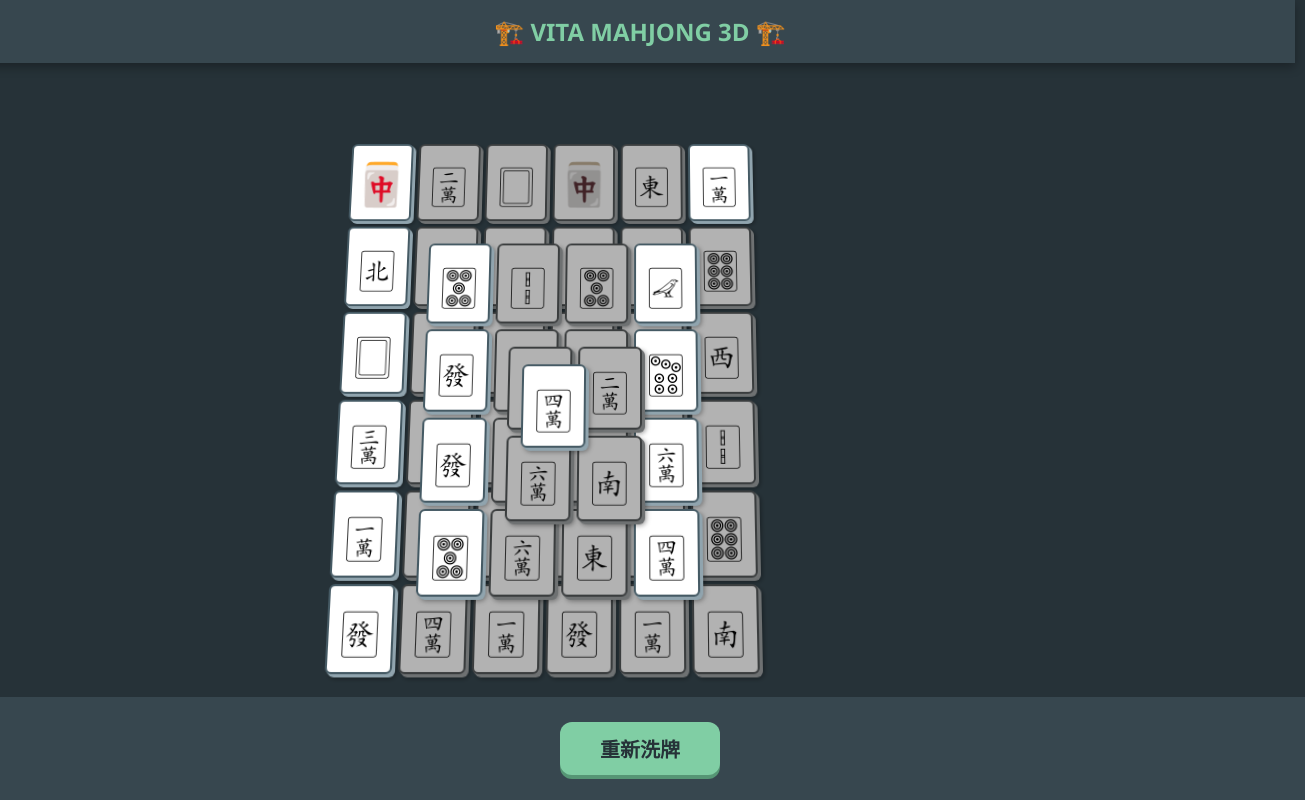
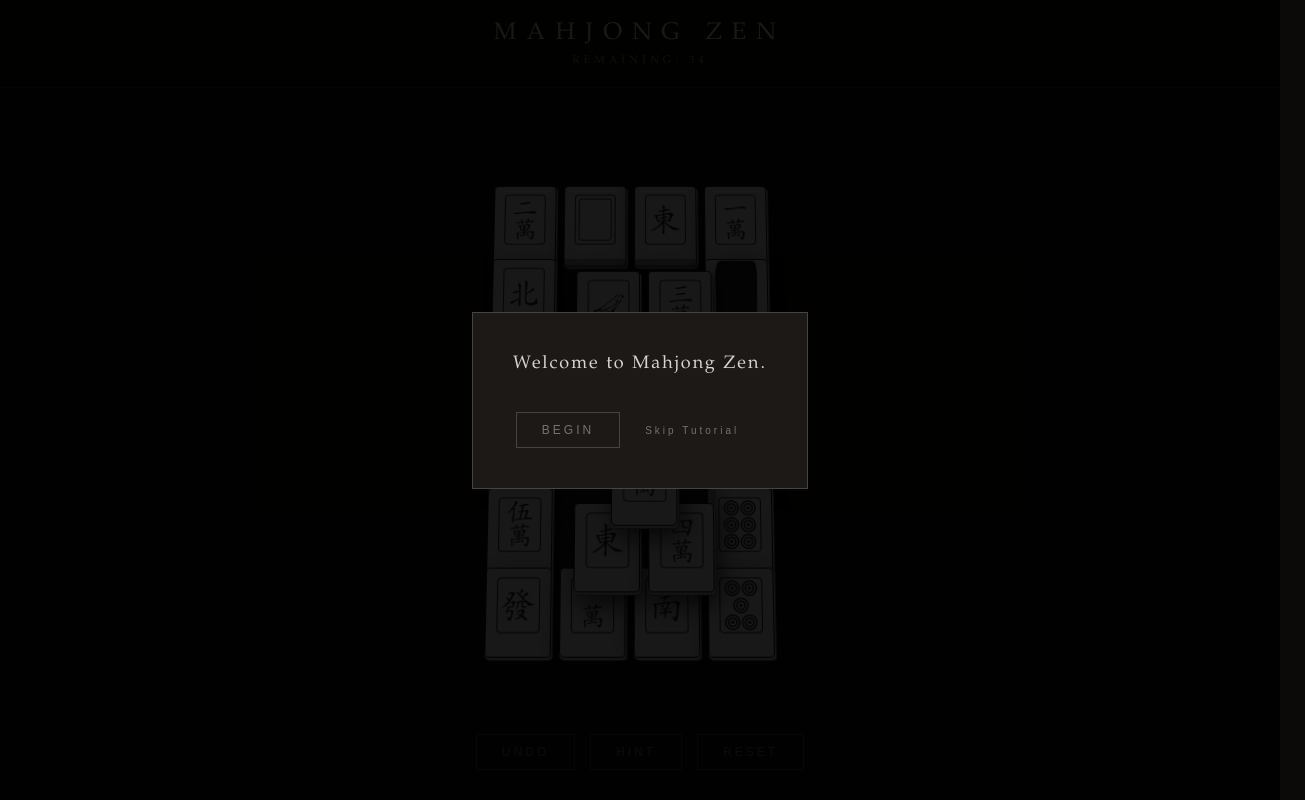
Before and after one commit to cloude2970-design/Amazing, a website: page index.html in a window 1280 px wide. Shown: the whole page, 1305 px wide, since content can reach past the window. Drawn offline with Linux system fonts and the light colour scheme.

Commit message:
feat: add Zen Master success overlay and sound

```diff
--- a/index.html
+++ b/index.html
@@ -1,280 +1,160 @@
 <!DOCTYPE html>
-<html lang="zh-CN">
+<html lang="en">
 <head>
     <meta charset="UTF-8">
     <meta name="viewport" content="width=device-width, initial-scale=1.0, maximum-scale=1.0, user-scalable=no">
-    <title>Vita Mahjong Web - 🏗️ 挖机制作</title>
+    <title>MAHJONG ZEN</title>
     <style>
-        :root {
-            --tile-width: 60px;
-            --tile-height: 80px;
-            --tile-depth: 5px; /* 3D 厚度 */
-            --bg-color: #263238; /* 更深的背景，突出白色瓷砖 */
-            --tile-bg: #ffffff;
-            --tile-shadow: #cfd8dc;
-            --highlight-color: #ffee58;
-            --locked-filter: grayscale(0.8) brightness(0.7);
-        }
-
-        body {
-            margin: 0;
-            padding: 0;
-            background-color: var(--bg-color);
-            font-family: 'Segoe UI', sans-serif;
-            display: flex;
-            flex-direction: column;
-            align-items: center;
-            height: 100vh;
-            overflow: hidden;
-            touch-action: manipulation;
-        }
-
-        #game-header {
-            width: 100%;
-            padding: 15px;
-            text-align: center;
-            background: #37474f;
-            color: #80cea4;
-            font-size: 24px;
-            font-weight: 900;
-            box-shadow: 0 4px 10px rgba(0,0,0,0.3);
-            z-index: 1000;
-        }
-
-        #game-container {
-            position: relative;
-            flex-grow: 1;
-            width: 100%;
-            display: flex;
-            justify-content: center;
-            align-items: center;
-            perspective: 1000px;
-        }
-
-        #board {
-            position: relative;
-            width: 600px;
-            height: 500px;
-            transform: rotateX(10deg); /* 微微倾斜增加3D感 */
-        }
-
-        .tile {
-            position: absolute;
-            width: var(--tile-width);
-            height: var(--tile-height);
-            background-color: var(--tile-bg);
-            border: 2px solid #455a64;
-            border-radius: 6px;
-            /* 3D 侧边效果 */
-            box-shadow:
-                1px 1px 0 #90a4ae,
-                2px 2px 0 #90a4ae,
-                3px 3px 0 #90a4ae,
-                4px 4px 5px rgba(0,0,0,0.4);
-            display: flex;
-            justify-content: center;
-            align-items: center;
-            font-size: 45px;
-            cursor: pointer;
-            user-select: none;
-            transition: all 0.1s ease;
-        }
-
-        .tile.selected {
-            background-color: var(--highlight-color);
-            transform: translate(-2px, -4px);
-            box-shadow: 4px 6px 12px rgba(255, 235, 59, 0.5);
-            z-index: 999 !important;
-        }
-
-        .tile.locked {
-            filter: var(--locked-filter);
-            cursor: not-allowed;
-        }
-
-        #controls {
-            padding: 25px;
-            display: flex;
-            gap: 20px;
-            background: #37474f;
-            width: 100%;
-            justify-content: center;
-        }
-
-        button {
-            padding: 12px 40px;
-            font-size: 20px;
-            font-weight: bold;
-            border: none;
-            border-radius: 12px;
-            background: #80cea4;
-            color: #263238;
-            cursor: pointer;
-            box-shadow: 0 4px 0 #569675;
-        }
-
-        button:active {
-            transform: translateY(2px);
-            box-shadow: 0 2px 0 #569675;
-        }
+        :root { --t-w: 62px; --t-h: 84px; --zen-bg: #0c0a09; --ivory: #f5f5f4; --gold: #d97706; }
+        body { margin: 0; background: var(--zen-bg); font-family: "Palatino", serif; display: flex; flex-direction: column; height: 100vh; overflow: hidden; color: #a8a29e; }
+        header { padding: 20px; text-align: center; border-bottom: 1px solid #292524; background: rgba(0,0,0,0.4); }
+        .zen-title { font-size: 24px; font-weight: 200; letter-spacing: 10px; color: #fafaf9; }
+        #game-area { position: relative; flex-grow: 1; display: flex; justify-content: center; align-items: center; perspective: 1200px; }
+        #board { position: relative; width: 400px; height: 500px; transform: rotateX(10deg); transform-style: preserve-3d; }
+        .tile { position: absolute; width: var(--t-w); height: var(--t-h); background: var(--ivory); border-radius: 4px; display: flex; justify-content: center; align-items: center; cursor: pointer; border: 1.5px solid #1c1917; box-shadow: 0 1px 0 #d6d3d1, 1px 2px 0 #d6d3d1, 2px 3px 0 #78716c, 4px 10px 25px rgba(0,0,0,0.8); transition: all 0.3s ease; }
+        .tile .symbol { font-size: 56px; line-height: 0; user-select: none; filter: grayscale(1) brightness(0) contrast(1000%); opacity: 0.85; transform: translateY(-4px); display: inline-block; }
+        .tile.selected { background: #fff; transform: translateZ(30px) scale(1.05); box-shadow: 0 20px 50px rgba(217,119,6,0.3); border-color: var(--gold); }
+        .tile.locked { filter: contrast(0.5) brightness(0.2); cursor: not-allowed; opacity: 0.4; }
+        .tile.hint { outline: 4px solid var(--gold); animation: pulse 1s infinite; }
+        @keyframes pulse { 50% { opacity: 0.5; } }
+        #onboarding-overlay { position: fixed; top: 0; left: 0; width: 100%; height: 100%; background: rgba(0,0,0,0.9); z-index: 2000; display: none; flex-direction: column; justify-content: center; align-items: center; text-align: center; }
+        .step-box { max-width: 320px; padding: 40px; border: 1px solid #444; background: #1c1917; }
+        .step-text { font-size: 18px; margin-bottom: 30px; letter-spacing: 2px; color: #d6d3d1; }
+        .pulse-target { z-index: 2001 !important; box-shadow: 0 0 30px #fff !important; pointer-events: auto !important; }
+        footer { padding: 30px; display: flex; justify-content: center; gap: 15px; }
+        .zen-btn { padding: 10px 25px; background: transparent; border: 1px solid #444; color: #78716c; font-size: 12px; letter-spacing: 3px; cursor: pointer; transition: 0.3s; }
+        .zen-btn:hover { color: #fafaf9; border-color: #a8a29e; }
+        @keyframes fadeIn { from { opacity: 0; } to { opacity: 1; } }
     </style>
 </head>
 <body>
-    <div id="game-header">🏗️ VITA MAHJONG 3D 🏗️</div>
-    <div id="game-container">
-        <div id="board"></div>
-    </div>
-    <div id="controls">
-        <button onclick="initGame()">重新洗牌</button>
-    </div>
+    <div id="onboarding-overlay"><div class="step-box"><div id="step-msg" class="step-text">Welcome to Mahjong Zen.</div><button class="zen-btn" id="next-step">BEGIN</button><button class="zen-btn" style="border:none;font-size:10px;margin-top:10px" onclick="skipAll()">Skip Tutorial</button></div></div>
+    <header><div class="zen-title">MAHJONG ZEN</div><div style="font-size: 11px; letter-spacing: 4px; margin-top:5px;">REMAINING: <span id="count">0</span></div></header>
+    <div id="game-area"><div id="board"></div></div>
+    <footer><button class="zen-btn" onclick="undo()">UNDO</button><button class="zen-btn" onclick="showHint()">HINT</button><button class="zen-btn" onclick="init()">RESET</button></footer>
+    <script>
+        const board = document.getElementById('board'); const countEl = document.getElementById('count');
+        const overlay = document.getElementById('onboarding-overlay'); const stepMsg = document.getElementById('step-msg');
+        const mahjongs = ['🀄','🀅','🀆','🀇','🀈','🀉','🀊','🀋','🀌','🀝','🀞','🀟','🀀','🀁','🀂','🀃','🀐','🀑','🀒','🀓','🀔','🀕','🀖','🀗','🀙','🀚','🀛'];
+        let selected = null; let all = []; let history = []; let step = 0; let audioCtx = null;
 
-    <script>
-        const board = document.getElementById('board');
-        const tilesData = ['🀄', '🀅', '🀆', '🀇', '🀈', '🀉', '🀊', '🀋', '🀌', '🀝', '🀞', '🀟', '🀀', '🀁', '🀂', '🀃', '🀐', '🀑'];
-        let selectedTile = null;
-        let allTiles = [];
+        function initAudio() { if(!audioCtx) audioCtx = new(window.AudioContext||window.webkitAudioContext)(); }
+        function playZenSound(f, type="sine", d=0.5, v=0.02) {
+            initAudio(); const o = audioCtx.createOscillator(); const g = audioCtx.createGain();
+            o.type = type; o.frequency.setValueAtTime(f, audioCtx.currentTime);
+            g.gain.setValueAtTime(v, audioCtx.currentTime);
+            g.gain.exponentialRampToValueAtTime(0.0001, audioCtx.currentTime + d);
+            o.connect(g); g.connect(audioCtx.destination);
+            o.start(); o.stop(audioCtx.currentTime + d);
+        }
 
-        // 3D 布局定义 [row, col, layer]
-        // 这是一个简化的金字塔布局
-        function getLayout() {
-            const layout = [];
-            // Layer 0 (Bottom): 6x6
-            for(let r=0; r<6; r++) {
-                for(let c=0; c<6; c++) {
-                    layout.push({r, c, l: 0});
+        function isLocked(t) {
+            const {r,c,l} = t.dataset;
+            const up = all.some(o => o.dataset.l > l && Math.abs(o.dataset.r-r)<0.7 && Math.abs(o.dataset.c-c)<0.7);
+            if(up) return true;
+            const left = all.some(o => o.dataset.l == l && Math.abs(o.dataset.r-r)<0.5 && o.dataset.c < c && o.dataset.c > c-1.1);
+            const right = all.some(o => o.dataset.l == l && Math.abs(o.dataset.r-r)<0.5 && o.dataset.c > c && o.dataset.c < c+1.1);
+            return left && right;
+        }
+
+        function hasAvailableMoves() {
+            const free = all.filter(t => !isLocked(t));
+            for(let i=0; i<free.length; i++) {
+                for(let j=i+1; j<free.length; j++) {
+                    if(free[i].dataset.v === free[j].dataset.v) return true;
                 }
             }
-            // Layer 1: 4x4 (centered)
-            for(let r=1; r<5; r++) {
-                for(let c=1; c<5; c++) {
-                    layout.push({r: r+0.2, c: c+0.2, l: 1});
-                }
-            }
-            // Layer 2: 2x2
-            for(let r=2; r<4; r++) {
-                for(let c=2; c<4; c++) {
-                    layout.push({r: r+0.4, c: c+0.4, l: 2});
-                }
-            }
-            // Layer 3 (Top): 1x1
-            layout.push({r: 2.6, c: 2.6, l: 3});
-
-            return layout;
+            return false;
         }
 
-        function isLocked(tile) {
-            const t = tile.dataset;
-            const r = parseFloat(t.r);
-            const c = parseFloat(t.c);
-            const l = parseInt(t.l);
-
-            // 1. 上层是否有压住
-            const hasAbove = allTiles.some(other => {
-                const o = other.dataset;
-                return parseInt(o.l) > l &&
-                       Math.abs(parseFloat(o.r) - r) < 0.8 &&
-                       Math.abs(parseFloat(o.c) - c) < 0.8;
+        function reshuffle() {
+            if(all.length === 0) return;
+            playZenSound(200, "triangle", 1);
+            let pool = all.map(t => t.dataset.v).sort(() => Math.random() - 0.5);
+            all.forEach((t, i) => {
+                t.dataset.v = pool[i];
+                t.querySelector('.symbol').innerText = pool[i];
             });
-            if (hasAbove) return true;
-
-            // 2. 左右是否都被封死
-            const hasLeft = allTiles.some(other => {
-                const o = other.dataset;
-                return parseInt(o.l) === l &&
-                       Math.abs(parseFloat(o.r) - r) < 0.5 &&
-                       (parseFloat(o.c) < c && parseFloat(o.c) > c - 1.1);
-            });
-            const hasRight = allTiles.some(other => {
-                const o = other.dataset;
-                return parseInt(o.l) === l &&
-                       Math.abs(parseFloat(o.r) - r) < 0.5 &&
-                       (parseFloat(o.c) > c && parseFloat(o.c) < c + 1.1);
-            });
-
-            return hasLeft && hasRight;
+            if(!hasAvailableMoves()) reshuffle();
+            refresh();
         }
 
-        function updateLockedState() {
-            allTiles.forEach(tile => {
-                if (isLocked(tile)) {
-                    tile.classList.add('locked');
-                } else {
-                    tile.classList.remove('locked');
-                }
-            });
+        function showSuccessOverlay() {
+            playZenSound(800, "triangle", 1.5, 0.05);
+            const successDiv = document.createElement('div');
+            successDiv.id = 'success-overlay';
+            successDiv.style.cssText = 'position:fixed;top:0;left:0;width:100%;height:100%;background:rgba(0,0,0,0.9);z-index:3000;display:flex;flex-direction:column;justify-content:center;align-items:center;text-align:center;animation: fadeIn 1s;';
+            successDiv.innerHTML = `
+                <div style="border:1px solid var(--gold);padding:50px;background:#1c1917;">
+                    <div style="font-size:40px;color:var(--gold);margin-bottom:20px;letter-spacing:10px;">ZEN MASTER</div>
+                    <div style="font-size:18px;color:#a8a29e;margin-bottom:40px;letter-spacing:2px;">All tiles cleared. Mind at peace.</div>
+                    <button class="zen-btn" onclick="location.reload()" style="border-color:var(--gold);color:var(--gold);">PLAY AGAIN</button>
+                </div>
+            `;
+            document.body.appendChild(successDiv);
         }
 
-        function handleTileClick(tile) {
-            if (tile.classList.contains('locked')) return;
-
-            if (selectedTile === tile) {
-                tile.classList.remove('selected');
-                selectedTile = null;
-                return;
-            }
-
-            if (selectedTile) {
-                if (selectedTile.dataset.val === tile.dataset.val) {
-                    // 消除
-                    tile.remove();
-                    selectedTile.remove();
-                    allTiles = allTiles.filter(t => t !== tile && t !== selectedTile);
-                    selectedTile = null;
-                    updateLockedState();
-                } else {
-                    selectedTile.classList.remove('selected');
-                    tile.classList.add('selected');
-                    selectedTile = tile;
-                }
-            } else {
-                tile.classList.add('selected');
-                selectedTile = tile;
+        function refresh() {
+            all.forEach(t => { t.classList.remove('hint'); t.classList.toggle('locked', isLocked(t)); });
+            countEl.innerText = all.length;
+            if(all.length === 0) {
+                showSuccessOverlay();
+            } else if(!hasAvailableMoves()) {
+                setTimeout(() => { alert("No moves left. Reshuffling..."); reshuffle(); }, 500);
             }
         }
 
-        function initGame() {
-            board.innerHTML = '';
-            allTiles = [];
-            const layout = getLayout();
-
-            // 准备成对的牌
-            let pairs = [];
-            const neededPairs = Math.floor(layout.length / 2);
-            for(let i=0; i<neededPairs; i++) {
-                const val = tilesData[i % tilesData.length];
-                pairs.push(val, val);
-            }
-            if (layout.length % 2 !== 0) pairs.push(tilesData[0]);
-            pairs.sort(() => Math.random() - 0.5);
-
-            layout.forEach((pos, i) => {
-                const tile = document.createElement('div');
-                tile.className = 'tile';
-                tile.innerHTML = pairs[i];
-                tile.dataset.val = pairs[i];
-                tile.dataset.r = pos.r;
-                tile.dataset.c = pos.c;
-                tile.dataset.l = pos.l;
-
-                // 计算 3D 位置
-                const x = pos.c * 70;
-                const y = pos.r * 90;
-                const zOffset = pos.l * 8; // 每层向上抬高
-
-                tile.style.left = `${x}px`;
-                tile.style.top = `${y}px`;
-                tile.style.transform = `translateZ(${zOffset}px)`;
-                tile.style.zIndex = pos.l * 10;
-
-                tile.onclick = () => handleTileClick(tile);
-                board.appendChild(tile);
-                allTiles.push(tile);
-            });
-
-            updateLockedState();
+        function handle(t) {
+            if(t.classList.contains('locked')) return;
+            initAudio();
+            if(selected === t) { t.classList.remove('selected'); selected = null; return; }
+            playZenSound(selected ? 600 : 400);
+            if(selected) {
+                if(selected.dataset.v === t.dataset.v) {
+                    history.push([selected, t]); t.remove(); selected.remove();
+                    all = all.filter(x => x!==t && x!==selected); selected = null;
+                    playZenSound(800, "triangle", 1.2, 0.03); refresh();
+                } else { selected.classList.remove('selected'); t.classList.add('selected'); selected = t; }
+            } else { t.classList.add('selected'); selected = t; }
         }
 
-        initGame();
+        function skipAll() { localStorage.setItem('zenDone', '1'); overlay.style.display = 'none'; }
+        function showHint() {
+            const free = all.filter(t => !isLocked(t));
+            for(let i=0; i<free.length; i++) {
+                for(let j=i+1; j<free.length; j++) {
+                    if(free[i].dataset.v === free[j].dataset.v) {
+                        free[i].classList.add('hint'); free[j].classList.add('hint'); return;
+                    }
+                }
+            }
+        }
+        function undo() { if(!history.length) return; const last = history.pop(); last.forEach(t => { board.appendChild(t); all.push(t); }); refresh(); }
+
+        function init() {
+            board.innerHTML = ''; all = []; history = [];
+            const layout = [];
+            for(let r=0;r<6;r++) for(let c=0;c<4;c++) layout.push({r,c,l:0});
+            for(let r=1;r<5;r++) for(let c=1;c<3;c++) layout.push({r:r+0.2,c:c+0.2,l:1});
+            for(let r=2;r<4;r++) layout.push({r:r+0.4,c:1.7,l:2});
+            let pool = []; let n = Math.floor(layout.length/2);
+            for(let i=0; i<n; i++) { const v = mahjongs[i % mahjongs.length]; pool.push(v,v); }
+            if(layout.length % 2) pool.push(mahjongs[0]);
+            pool.sort(() => Math.random() - 0.5);
+            layout.forEach((p, i) => {
+                const t = document.createElement('div'); t.className = 'tile';
+                t.innerHTML = `<span class="symbol">${pool[i]}</span>`;
+                Object.assign(t.dataset, {v:pool[i], r:p.r, c:p.c, l:p.l});
+                t.style.left = `${p.c * 72 + 50}px`; t.style.top = `${p.r * 78 + 30}px`;
+                t.style.transform = `translateZ(${p.l * 12}px)`; t.style.zIndex = p.l * 10;
+                t.onclick = () => handle(t); board.appendChild(t); all.push(t);
+            });
+            if(!hasAvailableMoves()) init();
+            refresh();
+            if(!localStorage.getItem('zenDone')) overlay.style.display = 'flex';
+            document.getElementById('next-step').onclick = () => skipAll();
+        }
+        init();
     </script>
 </body>
 </html>
```
